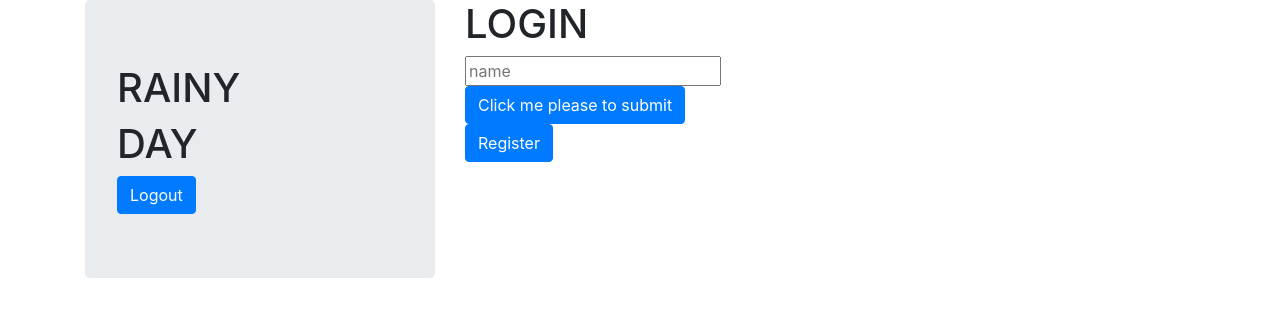
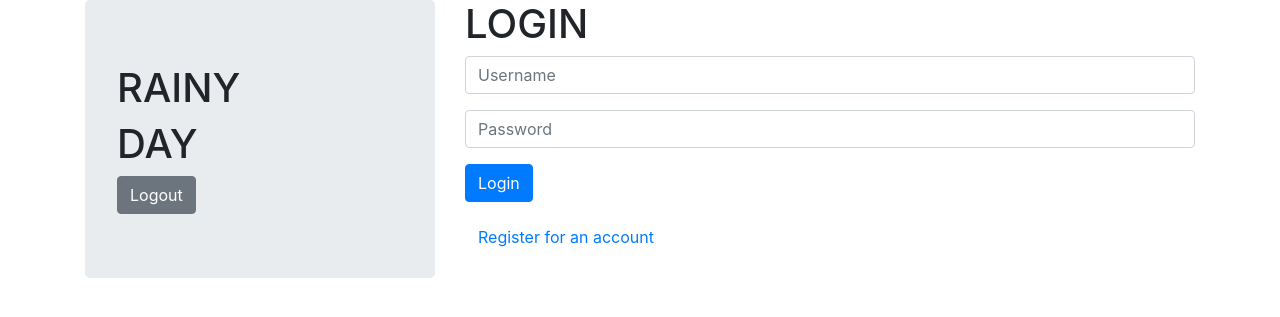
Before and after one commit to michaelzhang608/project1, a Flask app: page /login in a window 1280 px wide. Shown: the top 317 px of the page. Run offline with Flask 2, Linux system fonts and the light colour scheme; some libraries are stand-ins or nearby versions.

Commit message:
some changes to login

```diff
--- a/application.py
+++ b/application.py
@@ -5,8 +5,6 @@ from flask_session import Session
 from sqlalchemy import create_engine
 from sqlalchemy.orm import scoped_session, sessionmaker
 from hashlib import sha1
-
-from helpers import login_required
 
 # from helpers import login_required
 
@@ -45,10 +43,35 @@ def login():
         # Remove any current active sessions
         session.clear()
 
-        db.execute("")
+        # Check for correct input
+        if not request.form.get("username"):
+            return render_template("error.html", error="Please provide username", back="/login")
+
+        if not request.form.get("password"):
+            return render_template("error.html", error="Please provide password", back="/login")
+
+        # Check for user in database
+        rows = db.execute("SELECT password FROM users WHERE username = :username",
+                          {"username":request.form.get("username")}).fetchone()
+
+        # Check if the is user under the username
+        if not rows:
+            return render_template("error.html", error="Sorry, username not found", back="/login")
+
+        # Has input password to check
+        check_pass = sha1(request.form.get("password").encode())
+        check_pass = check_pass.hexdigest()
+
+        # Check if password matches the database
+        if check_pass != rows[0]:
+            return render_template("error.html", error="Sorry, wrong password", back="/login")
+
+
+        return "sucess"
 
     else:
         return render_template("login.html")
+
 
 @app.route("/logout")
 def logout():
@@ -58,6 +81,7 @@ def logout():
 
     # Rdirect to main, which leads to login page
     return redirect("/")
+
 
 @app.route("/register", methods=["GET", "POST"])
 def register():
@@ -108,12 +132,5 @@ def register():
         # Redirect user to home page
         return redirect("/")
 
-
-
-
-
-
-        db.execute("")
-
     else:
         return render_template("register.html")
--- a/templates/layout.html
+++ b/templates/layout.html
@@ -3,6 +3,7 @@
 <html lang="en">
 
     <head>
+
         <title>
             {% block title %}{% endblock %}
         </title>
@@ -25,18 +26,15 @@
                     <div class="jumbotron">
                         <h1>RAINY</h1>
                         <h1>DAY</h1>
-                        <a class="btn btn-primary" href="/logout">Logout</a>
+                        <a class="btn btn-secondary" href="/logout">Logout</a>
                     </div>
                 </div>
-                <div class="col">
+                <div class="col-8">
                     {% block body %}{% endblock %}
                 </div>
             </div>
         </div>
 
-
-
-
     </body>
 
 </html>
--- a/templates/login.html
+++ b/templates/login.html
@@ -8,9 +8,15 @@
 {% block body %}
     <h1>LOGIN</h1>
     <form action="/login" method="post">
-        <input placeholder="name" type="text">
-        <br>
-        <button class="btn btn-primary">Click me please to submit</button>
+        <div class="form-group">
+            <input placeholder="Username" type="text" name="username" autocomplete="off" class="form-control">
+        </div>
+        <div class="form-group">
+            <input placeholder="Password" type="password" name="password" autocomplete="off" class="form-control">
+        </div>
+        <div class="form-group">
+            <button class="btn btn-primary">Login</button>
+        </div>
     </form>
-    <a class="btn btn-primary" href="/register">Register</a>
+    <a class="btn btn-link" href="/register">Register for an account</a>
 {% endblock %}
```
Also changed, not shown: helpers.py (deleted, +0 -15 lines), import.py (+28 -0 lines), templates/register.html (+10 -6 lines), static/styles.css (added), static/styles.scss (added), 1 other file.
